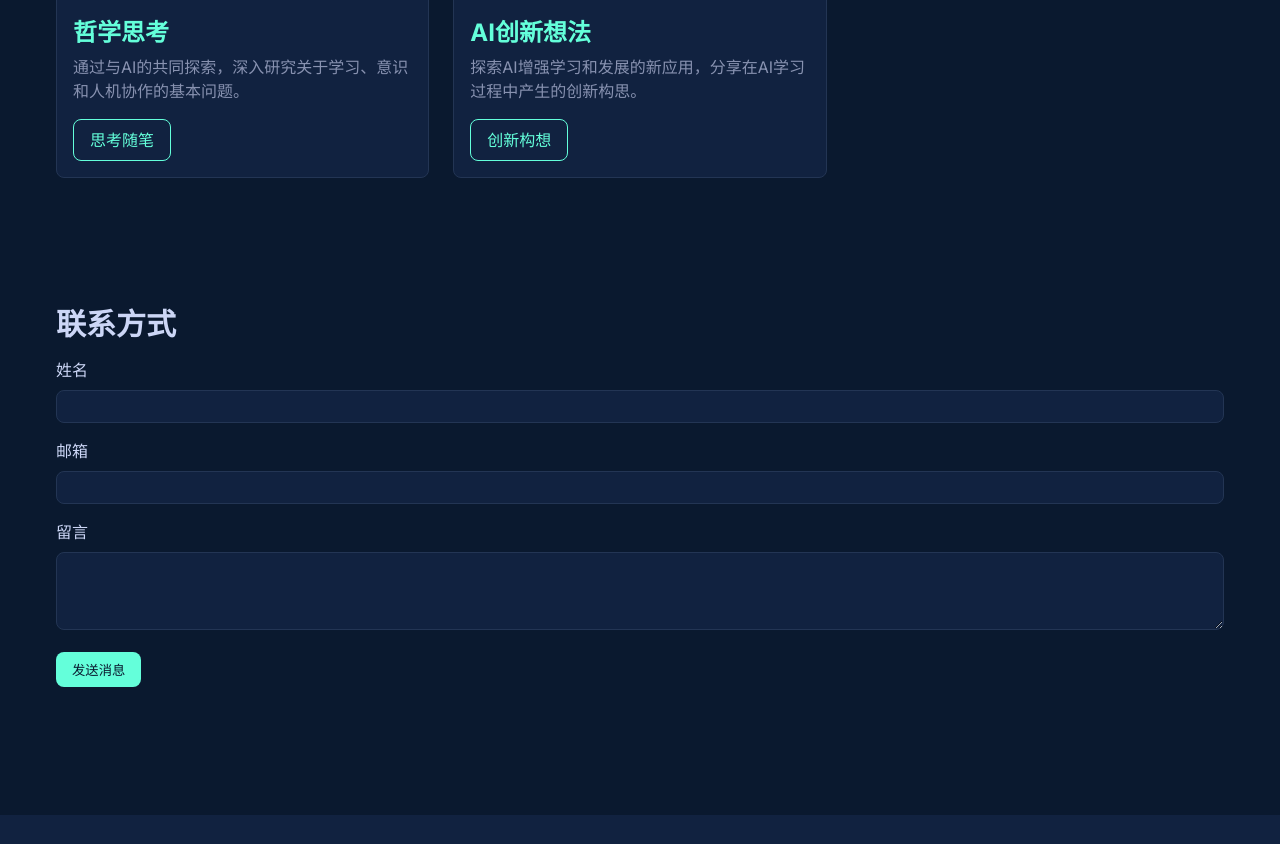
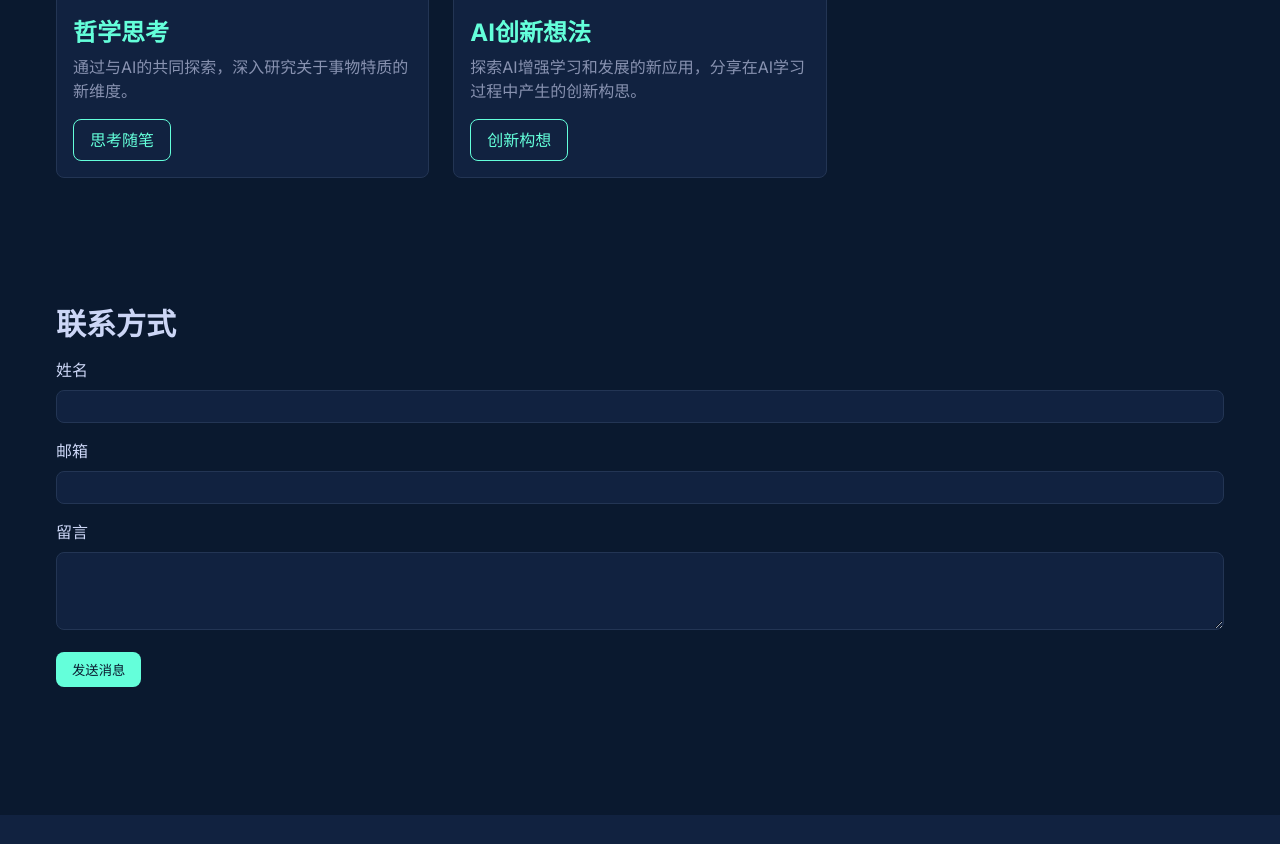
Before and after one commit to hexal1029/AI-Learning-Journey, a plain HTML site: page index.html in a window 1280 px wide. Shown: the part 2642-3486 px from the top of the page. Drawn offline with Linux system fonts and the light colour scheme.

Commit message:
Update index.html

```diff
--- a/index.html
+++ b/index.html
@@ -151,7 +151,7 @@
                         <img src="assets/images/philosophy.jpg" alt="哲学思考" class="card__image" loading="lazy">
                         <div class="card__content">
                             <h3 class="card__title">哲学思考</h3>
-                            <p class="card__description">通过与AI的共同探索，深入研究关于学习、意识和人机协作的基本问题。</p>
+                            <p class="card__description">通过与AI的共同探索，深入研究关于事物特质的新维度。</p>
                             <a href="https://gamma.app/docs/lfuq6zcix5xfs28" class="button button--outline" target="_blank" rel="noopener noreferrer">思考随笔</a>
                         </div>
                     </article>
```
